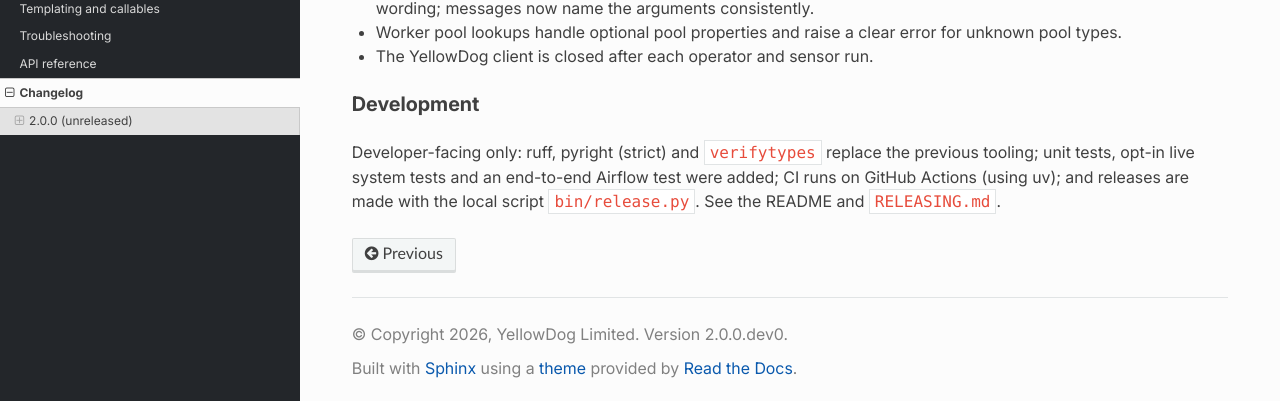
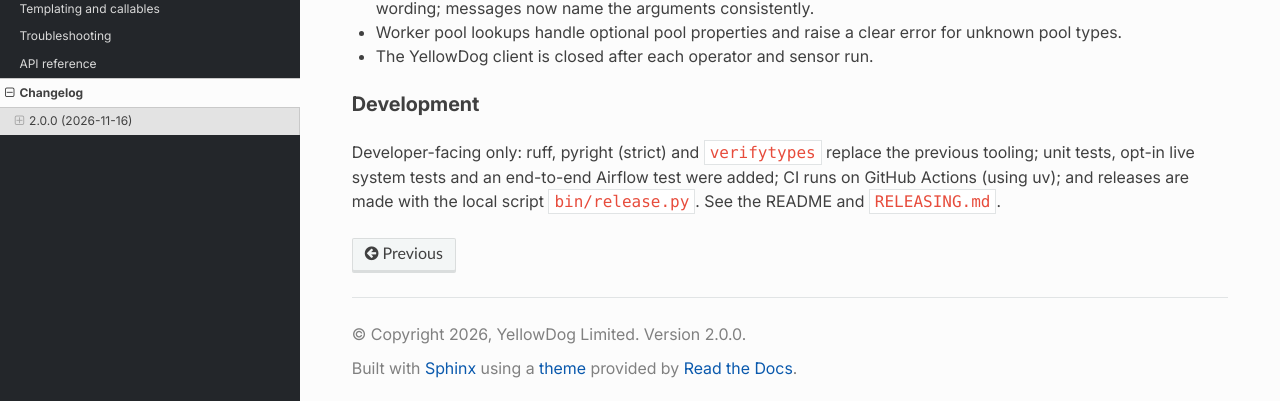
Before and after one commit to yellowdog/airflow-provider, a Sphinx documentation site: the page built from docs/changelog.rst, in a window 1280 px wide and 900 px high, scrolled down 6495 px. Shown: the part 496-897 px from the top of the window. Built offline with Sphinx 7.4.7 and the Read the Docs theme 3.1.0, drawn with Linux system fonts in a browser that asks for light colours; some of the changed text lies outside the part shown.

Commit message:
release: 2.0.0

```diff
--- a/docs/changelog.rst
+++ b/docs/changelog.rst
@@ -1,7 +1,7 @@
 Changelog
 =========
 
-2.0.0 (unreleased)
+2.0.0 (2026-11-16)
 ------------------
 
 New: provision, run, shut down
--- a/yellowdog_provider/__init__.py
+++ b/yellowdog_provider/__init__.py
@@ -1,6 +1,6 @@
 from typing import Any
 
-__version__ = "2.0.0.dev0"
+__version__ = "2.0.0"
 
 
 def get_provider_info() -> dict[str, Any]:
```
